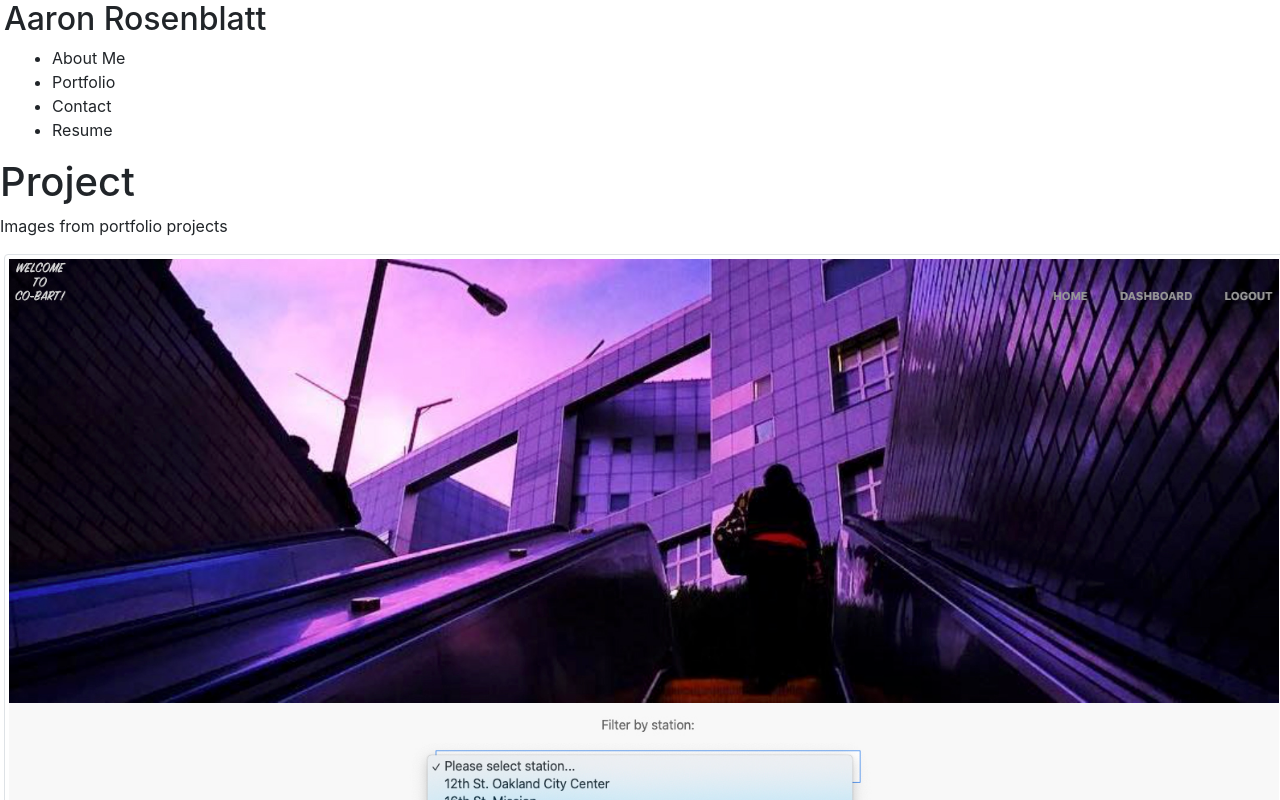
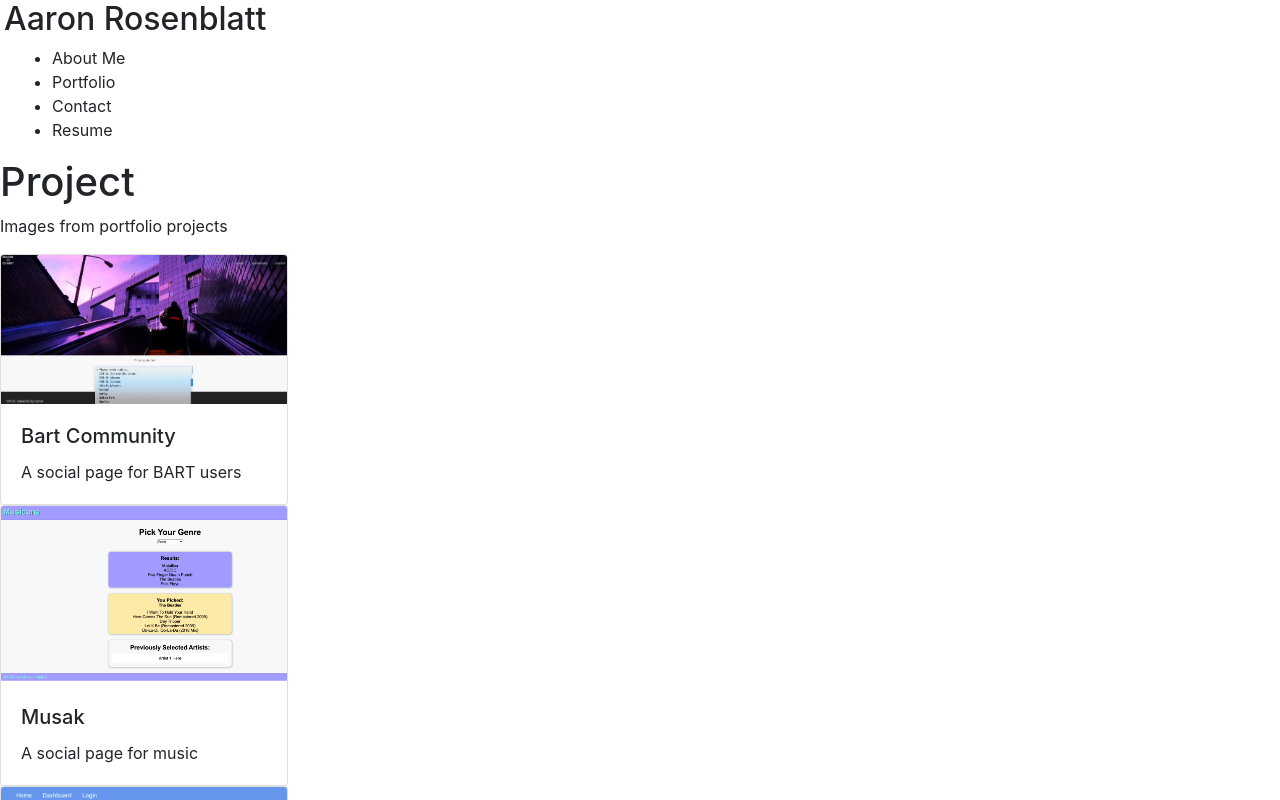
Before and after one commit to noplur/coding-port, a React (Create React App) app: page / in a window 1280 px wide. Both pictures are taken after a click on the element "Contact". Shown: the top 800 px of the page. Built offline with nearby package versions, Linux system fonts and the light colour scheme.

Commit message:
update to cards

```diff
--- a/package.json
+++ b/package.json
@@ -6,7 +6,9 @@
     "@testing-library/jest-dom": "^5.12.0",
     "@testing-library/react": "^11.2.6",
     "@testing-library/user-event": "^12.8.3",
+    "bootstrap": "^4.6.0",
     "react": "^17.0.2",
+    "react-bootstrap": "^1.5.2",
     "react-dom": "^17.0.2",
     "react-scripts": "4.0.3",
     "web-vitals": "^1.1.1"
--- a/src/App.js
+++ b/src/App.js
@@ -1,4 +1,5 @@
 import React, { useState } from 'react';
+import 'bootstrap/dist/css/bootstrap.min.css';
 import Nav from './components/Nav';
 import About from './components/About';
 import Footer from './components/Footer';
--- a/src/components/ProjectList/index.js
+++ b/src/components/ProjectList/index.js
@@ -1,54 +1,117 @@
 import React, { useState } from 'react';
+import 'bootstrap/dist/css/bootstrap.min.css';
+import {Card} from "react-bootstrap"
+
 
 const ProjectList = ({ category }) => {
 
-const [photos] = useState([
+  const [photos] = useState([
     {
+        image: require(`../../assets/images/project/0.jpg`).default,
         name: 'Bart Community',
         category: 'project',
         description: 'A social page for BART users',
     },
     {
+        image: require(`../../assets/images/project/1.jpg`).default,
         name: 'Musak',
         category: 'project',
         description: 'A social page for music',
     },
     {
+        image: require(`../../assets/images/project/2.jpg`).default,
         name: 'Re-Markable High-Tek Blog',
         category: 'project',
         description: 'A high-tech blog',
     },
     {
+        image: require(`../../assets/images/project/3.jpg`).default,
         name: 'Weather App',
         category: 'project',
         description: 'A weather app',
     },
     {
+        image: require(`../../assets/images/project/4.jpg`).default,
         name: 'On-Point Note Taker',
         category: 'project',
         description: 'A note-taking app',
     },
     {
+        image: require(`../../assets/images/project/5.jpg`).default,
         name: 'Code Quiz',
         category: 'project',
         description: 'A quiz on coding',
     }
 ]);
 
-    return (
-        <div>
-          <div className="flex-row">
-            {photos.map((image, i) => (
-              <img
-                src={require(`../../assets/images/project/${i}.jpg`).default}
-                alt={image.name}
-                className="img-thumbnail mx-1"
-                key={image.name}
-              />
-            ))}
-          </div>
-        </div>
-      );
+const renderCard = (card, index) => {
+  return (
+  <Card style={{ width: '18rem' }} key={index}>
+          <Card.Img variant="top" src="holder.js/100px180" src={card.image}/>
+          <Card.Body>
+    <Card.Title>{card.name}</Card.Title>
+    <Card.Text>
+      {card.description}
+    </Card.Text>
+    </Card.Body>
+    </Card>
+  )
+}
+
+    return <div className="test"> {photos.map(renderCard)}</div>
+
+
 };
 
+// const [photos] = useState([
+//     {
+//         name: 'Bart Community',
+//         category: 'project',
+//         description: 'A social page for BART users',
+//     },
+//     {
+//         name: 'Musak',
+//         category: 'project',
+//         description: 'A social page for music',
+//     },
+//     {
+//         name: 'Re-Markable High-Tek Blog',
+//         category: 'project',
+//         description: 'A high-tech blog',
+//     },
+//     {
+//         name: 'Weather App',
+//         category: 'project',
+//         description: 'A weather app',
+//     },
+//     {
+//         name: 'On-Point Note Taker',
+//         category: 'project',
+//         description: 'A note-taking app',
+//     },
+//     {
+//         name: 'Code Quiz',
+//         category: 'project',
+//         description: 'A quiz on coding',
+//     }
+// ]);
+
+//     return (
+//         <div>
+//           <div className="test">
+
+//             {photos.map((image, i) => (
+//               <img
+//                 src={require(`../../assets/images/project/${i}.jpg`).default}
+//                 alt={image.name}
+//                 className="card-img-top"
+//                 key={image.name}
+//               />
+//             ))}
+
+//           </div>
+//         </div>
+//       );
+// };
+
 export default ProjectList;
```
Also changed, not shown: src/components/Project/index.js (line endings or trailing spaces), 1 other file (tests, documents, lock files or other folders).
